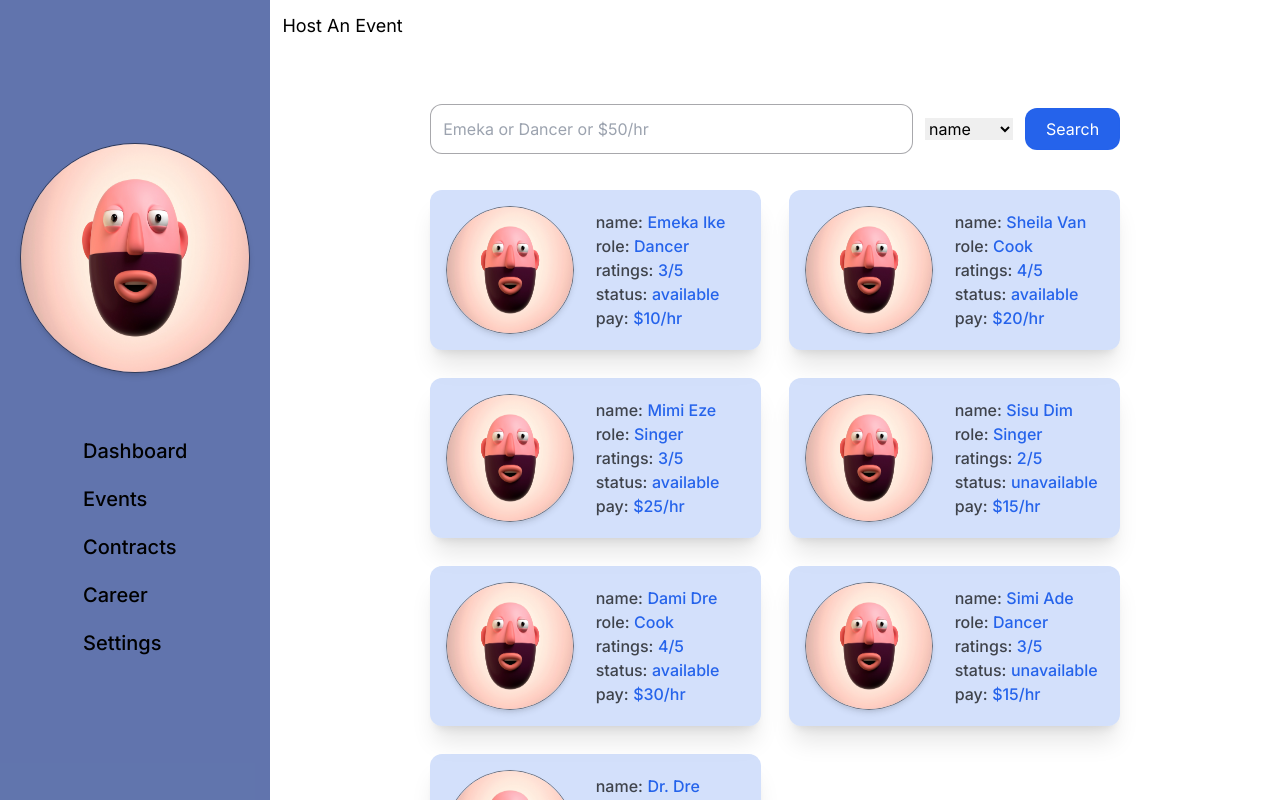
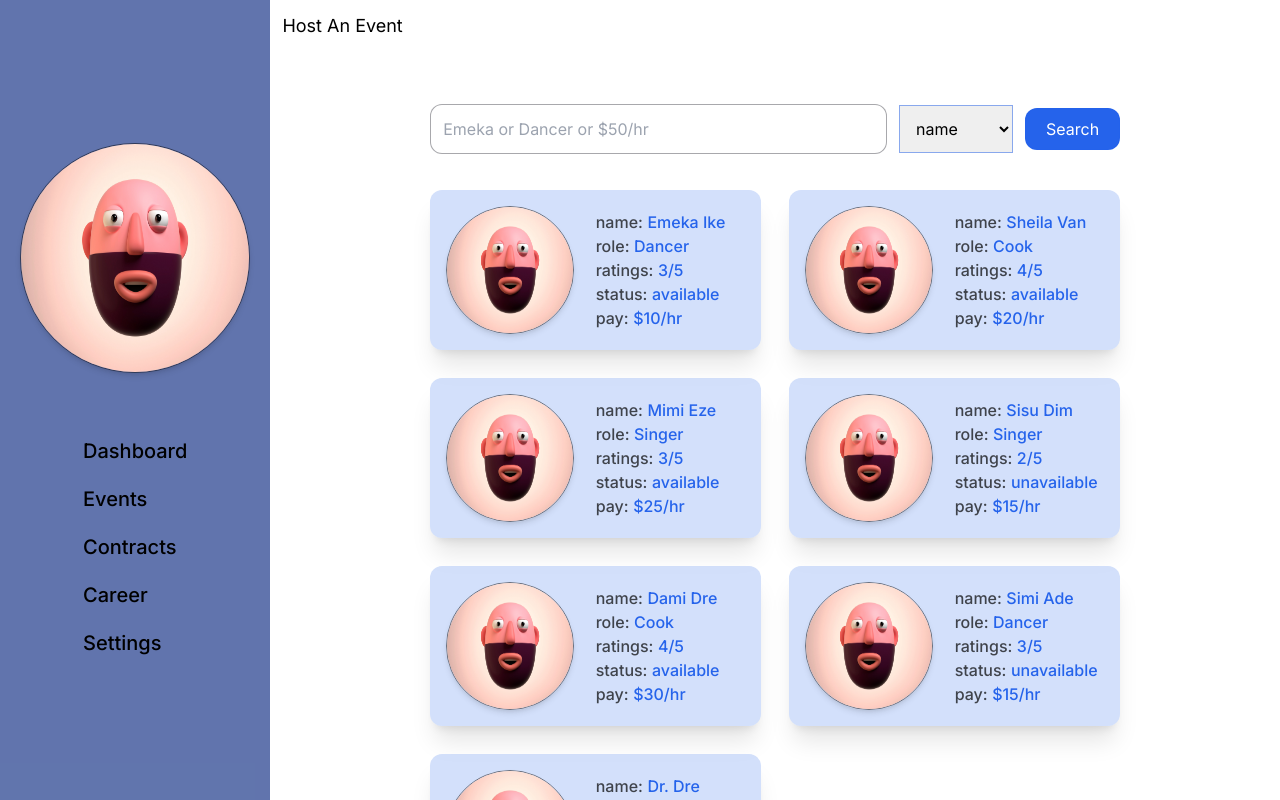
Before and after one commit to mmesomasaint/jointt, a Next.js app: page /dashboard/events/host in a window 1280 px wide. Built offline with nearby package versions, Linux system fonts and the light colour scheme; no server answers.

Commit message:
Feat: Style the options input

```diff
--- a/app/dashboard/events/host/page.tsx
+++ b/app/dashboard/events/host/page.tsx
@@ -209,6 +209,7 @@ function ContractorSelection({
           name='filter'
           defaultValue={filter}
           onChange={(e) => setFilter(e.target.value)}
+          className='border border-blue-600/50 p-3'
         >
           <option value='category'>category</option>
           <option value='role'>role</option>
```
